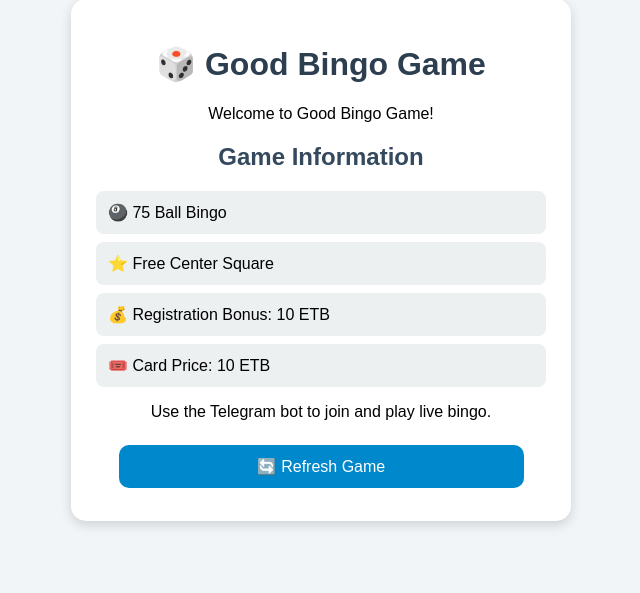
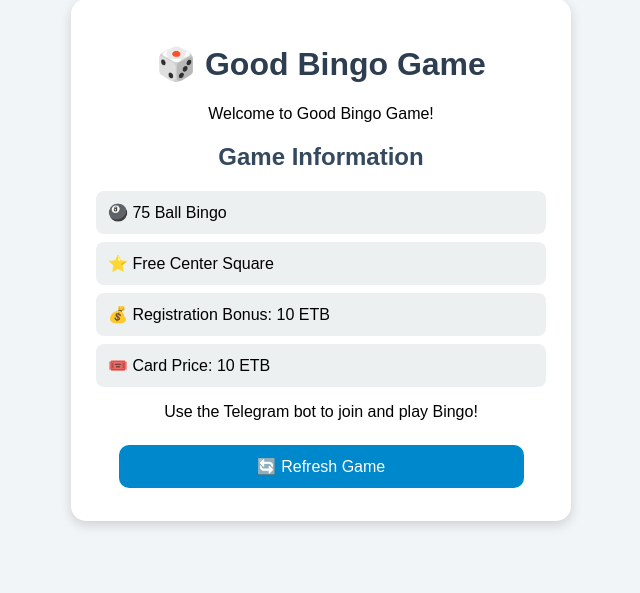
Before and after one commit to lionbingo2026/Good-Bingo-Game, a Flask app: template templates/index.html in a window 1280 px wide. Shown: the part 41-634 px from the top of the page, without its empty margins (319-959 px from the left). Run offline with Flask 3, Linux system fonts and the light colour scheme; the template is opened without the code that fills it, so the values that code supplies are empty.

Commit message:
Fix Mini App HTML and add favicon

```diff
--- a/templates/index.html
+++ b/templates/index.html
@@ -6,6 +6,7 @@
 
     <title>Good Bingo Game</title>
 
+    <link rel="icon" type="image/png" href="/static/favicon.png">
     <link rel="stylesheet" href="/static/css/style.css">
 </head>
 
@@ -26,7 +27,7 @@
             <li>🎟️ Card Price: 10 ETB</li>
         </ul>
 
-        <p>Use the Telegram bot to join and play live bingo.</p>
+        <p>Use the Telegram bot to join and play Bingo!</p>
 
         <button onclick="location.reload()">
             🔄 Refresh Game
@@ -34,7 +35,6 @@
 
     </div>
 
-
     <script src="/static/js/app.js"></script>
 
 </body>
```
Also changed, not shown: static/favicon.ico (added), static/favicon.png (added).
